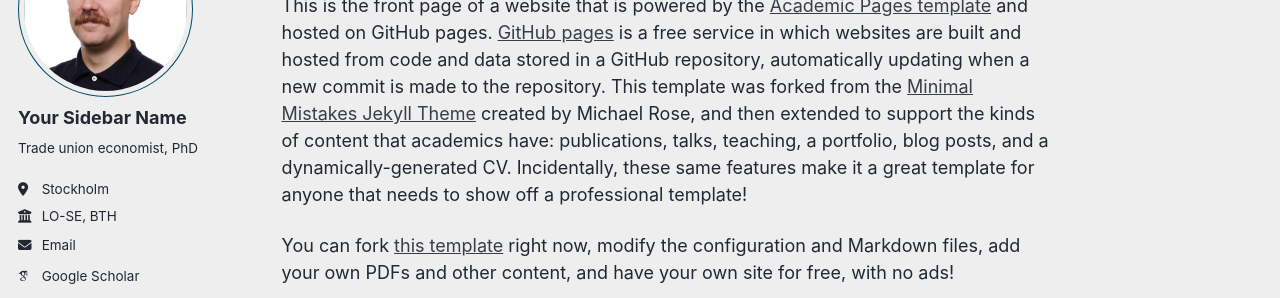
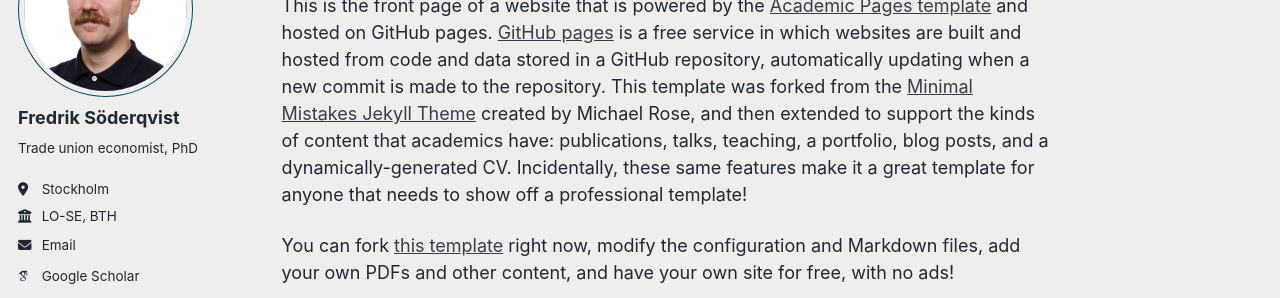
Before and after one commit to soedda/FSoderqvist_website, a Jekyll site: the page built from _pages/about.md, in a window 1280 px wide. Shown: the part 179-477 px from the top of the page. Built offline with Jekyll 4.4.1, drawn with Linux system fonts in a browser that asks for light colours; some web fonts are replaced; a script bundle is joined from its source files by our own code; library files that are not in the unit come from our copies.

Commit message:
Update _config.yml

```diff
--- a/_config.yml
+++ b/_config.yml
@@ -24,7 +24,7 @@ repository               : "academicpages/academicpages.github.io"
 author:
   # Biographic information
   avatar           : "fsöderqvist LO.jpg"
-  name             : "Your Sidebar Name"
+  name             : "Fredrik Söderqvist"
   pronouns         : # example: "she/her"
   bio              : "Trade union economist, PhD"
   location         : "Stockholm"
```
